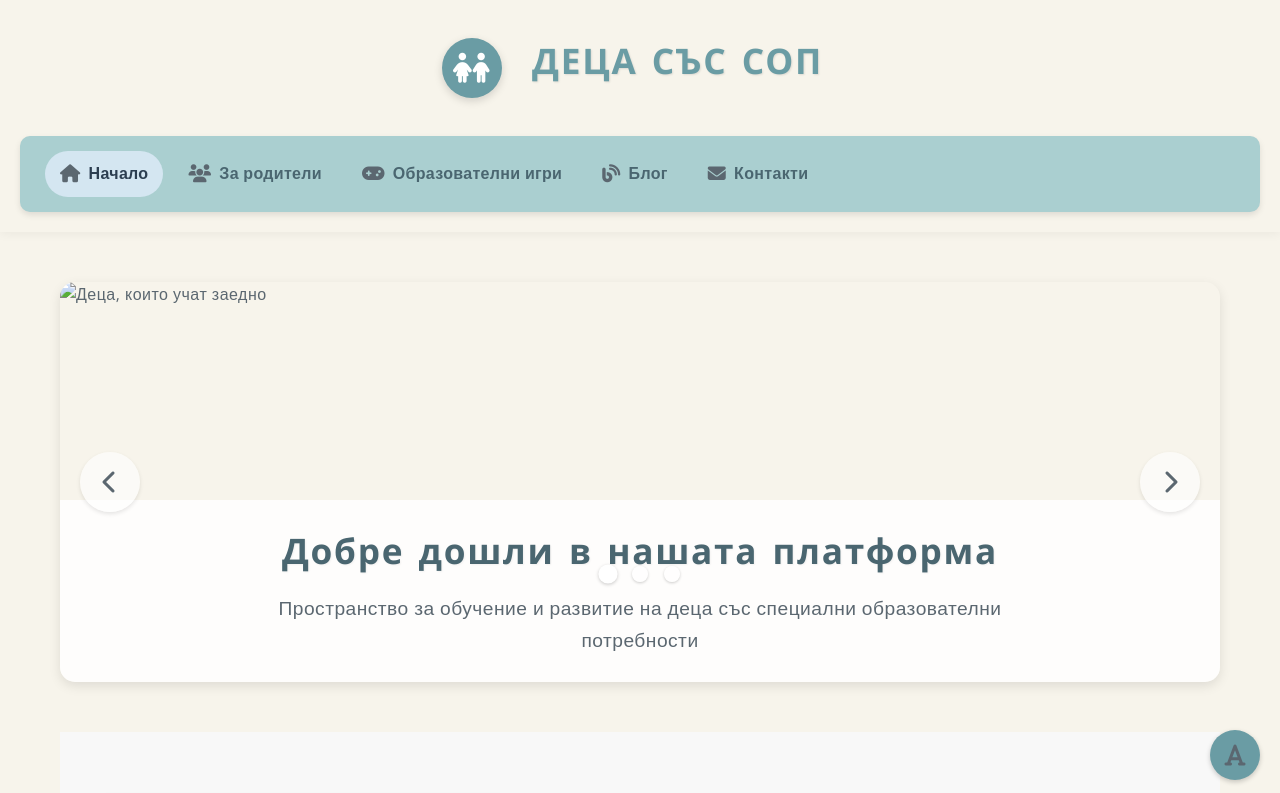
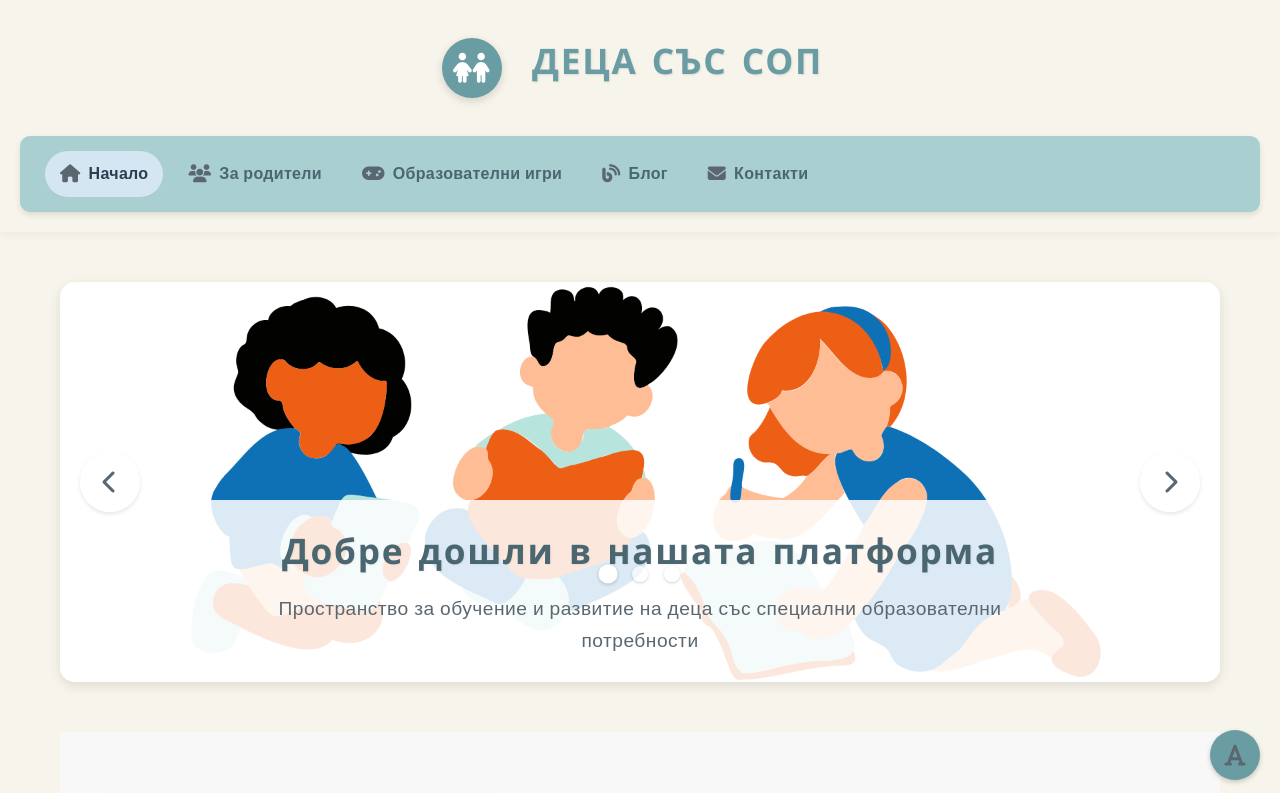
Before and after one commit to NinaFicheva/deca-sop, a plain HTML site: page index.html in a window 1280 px wide. Both pictures are taken after a click on the button 110 px from the left and 481 px from the top of the page. Shown: the top 793 px of the page. Drawn offline with nearby package versions, Linux system fonts and the light colour scheme; files whose address does not match are found by name; a web font is replaced by a local one.

Commit message:
Update index.html

```diff
--- a/index.html
+++ b/index.html
@@ -74,7 +74,7 @@
         <section class="hero-section">
             <div class="carousel-container">
                 <div class="carousel-slide">
-                    <img src="images/dkuz.png" alt="Деца, които учат заедно">
+                    <img src="/dkuz.png" alt="Деца, които учат заедно">
                     <div class="slide-caption">
                         <h2>Добре дошли в нашата платформа</h2>
                         <p>Пространство за обучение и развитие на деца със специални образователни потребности</p>
```
